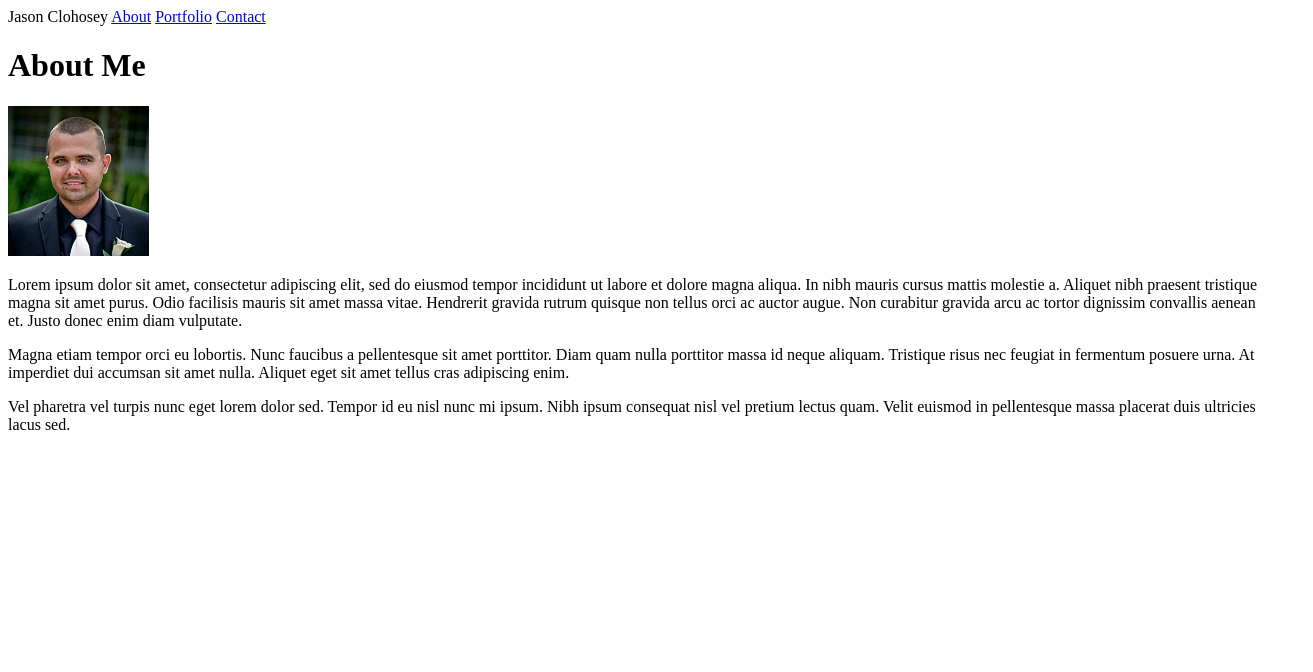
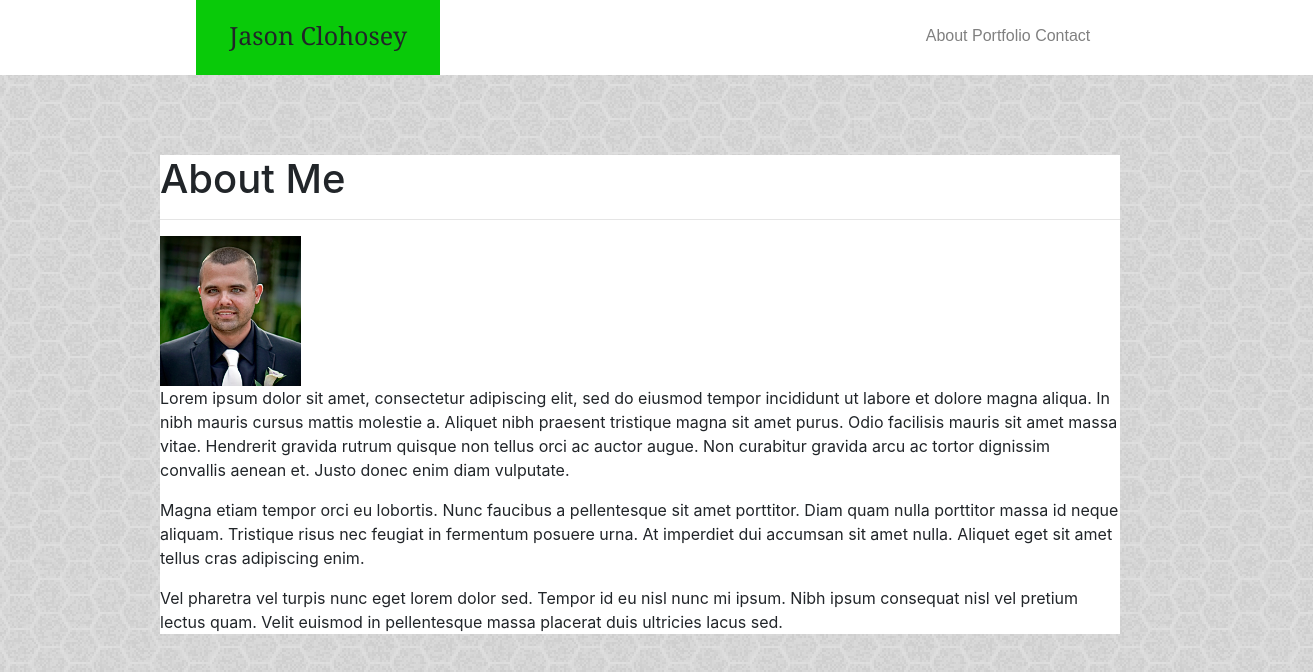
Before and after one commit to JasonClohosey/Basic-Portfolio, a plain HTML site: page index.html in a window 1280 px wide. Shown: the whole page, 1313 px wide, since content can reach past the window. Drawn offline with nearby package versions, Linux system fonts and the light colour scheme; files whose address does not match are found by name.

Commit message:
Fixed header-Added background-Added Bootstrap

```diff
--- a/assets/css/style.css
+++ b/assets/css/style.css
@@ -0,0 +1,49 @@
+body {
+    background-image: url(/Users/Jason/Desktop/Basic-Portfolio/assets/css/light_honeycomb/light_honeycomb_@2X.png);
+}
+
+.header{
+    width: 100%;
+    height: 75px;
+    background-color: white;
+    /* text-align: center; */
+    margin: 0em;
+    /* justify-content: center; */
+    font-family: Georgia, 'Times New Roman', Times, serif;
+}
+.topnav {
+    text-align: center;
+    /* align-items: center; */
+    margin: 0em 0em 0em 3em;
+    background-color: white;
+    width: 100%;
+    height: 75px;
+    padding: 1.5em 0em 0em 0em;
+    font-family: Arial, Helvetica, sans-serif;
+}
+.topnav a {
+    color: gray;
+}
+#JClohosey {
+    background-color: rgb(9, 202, 9);
+    text-align: center;
+    /* align-items: center; */
+    width: 40%;
+    height: 75px;
+    margin: 0em 0em 0em 7.25em;
+    padding: .8em 0em 0em 0em;
+    font-size: 25px;
+}
+.aboutMe {
+    background-color: white;
+    width: 960px;
+    margin: auto;
+    margin-top: 5em;
+}
+.col-sm-6 {
+    justify-content: center;
+}
+.footer {
+    background-color: darkgray;
+    border-top: darkgreen;
+}
--- a/index.html
+++ b/index.html
@@ -4,23 +4,35 @@
     <meta charset="UTF-8">
     <meta name="viewport" content="width=device-width, initial-scale=1.0">
     <title>Basic-Portfolio</title>
+    <link rel="stylesheet" href="https://stackpath.bootstrapcdn.com/bootstrap/4.4.1/css/bootstrap.min.css" integrity="sha384-Vkoo8x4CGsO3+Hhxv8T/Q5PaXtkKtu6ug5TOeNV6gBiFeWPGFN9MuhOf23Q9Ifjh" crossorigin="anonymous">
+    <link rel="stylesheet" type="text/css" href="assets/css/style.css">
+
 </head>
 
 <body>
     <header>
-        <div class="col-lrg-6">
-            <div class="topnav">
-                Jason Clohosey
-                <a href="index.html">About</a>
-                <a href="portfolio.html">Portfolio</a>
-                <a href="contact.html">Contact</a>
-              </div>
+        <div class="container-fluid header">
+            <div class="row">
+                <div class="col-sm-6">
+                    <h1 id="JClohosey">Jason Clohosey</h1>
+                </div>
+                <div class="col-sm-6">
+                    <div class="topnav">
+                        <a href="index.html">About</a>
+                        <vr></vr>
+                        <a href="portfolio.html">Portfolio</a>
+                        <vr></vr>
+                        <a href="contact.html">Contact</a>
+                    </div>
+                </div>
+            </div>
         </div>
     </header>
     <div class="aboutMe">
         <h1>
             About Me
         </h1>
+        <hr></hr>
         <img src="assets/images/Profile Picture.jpg" alt="Profile Pictur of Me" height="150px">
         <p>
             Lorem ipsum dolor sit amet, consectetur adipiscing elit, sed do eiusmod tempor incididunt ut labore et dolore magna aliqua. In nibh mauris cursus mattis molestie a. Aliquet nibh praesent tristique magna sit amet purus. Odio facilisis mauris sit amet massa vitae. Hendrerit gravida rutrum quisque non tellus orci ac auctor augue. Non curabitur gravida arcu ac tortor dignissim convallis aenean et. Justo donec enim diam vulputate.
@@ -32,8 +44,7 @@
             Vel pharetra vel turpis nunc eget lorem dolor sed. Tempor id eu nisl nunc mi ipsum. Nibh ipsum consequat nisl vel pretium lectus quam. Velit euismod in pellentesque massa placerat duis ultricies lacus sed.
         </p>
     </div>
-   <footer>
-
+   <footer class="footer">
    </footer>
 </body>
 </html>
```
Also changed, not shown: contact.html (+17 -7 lines), portfolio.html (+12 -2 lines), assets/css/light_honeycomb/light_honeycomb.png (added), assets/css/light_honeycomb/light_honeycomb_@2X.png (added), assets/css/light_honeycomb/readme.txt (added), 3 other files.
